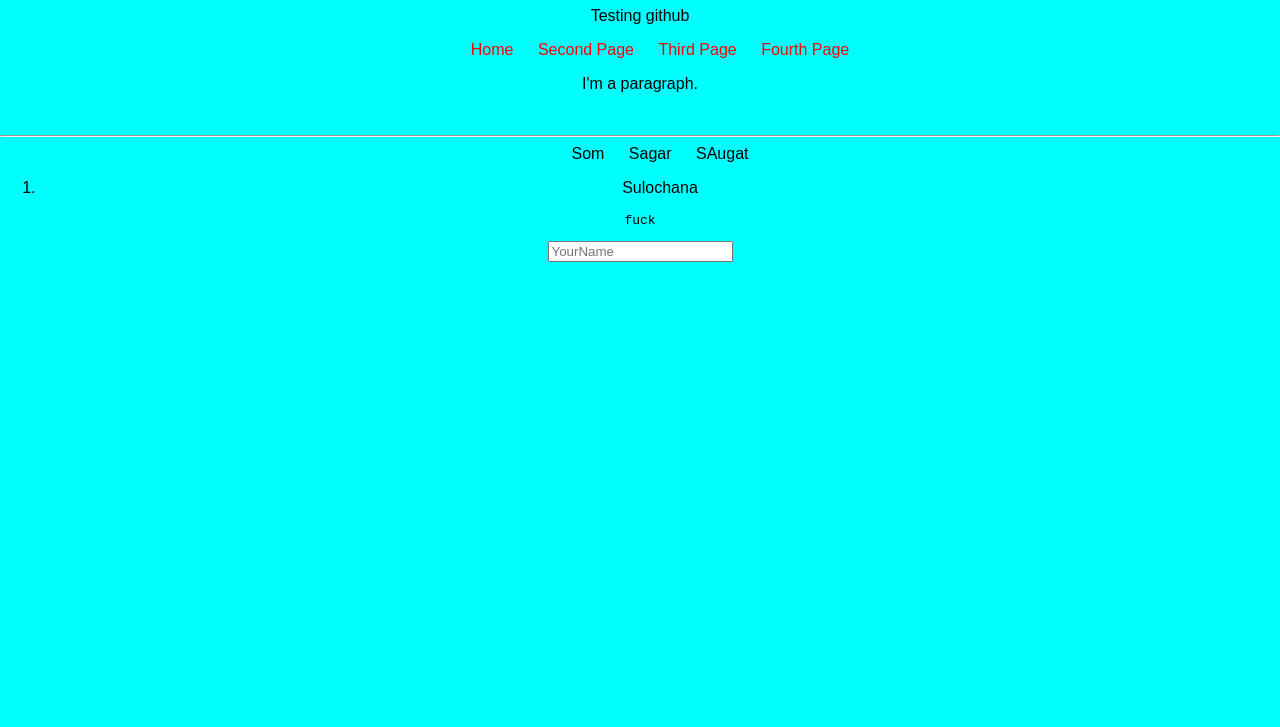
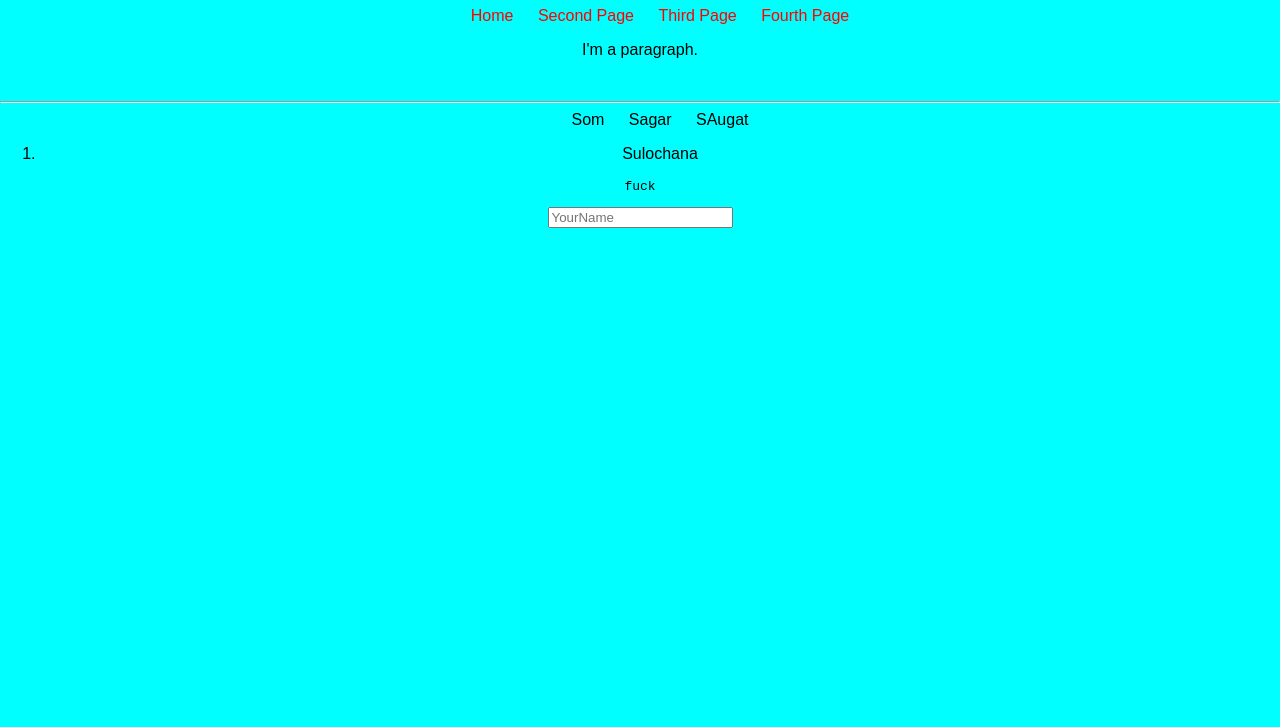
Before and after one commit to sombikram/test-repo, a plain HTML site: page index.html in a window 1280 px wide. Shown: the part 73-800 px from the top of the page. Drawn offline with Linux system fonts and the light colour scheme.

Commit message:
deleted "testing paragraph"

```diff
--- a/index.html
+++ b/index.html
@@ -9,7 +9,6 @@
 </head>
 <body>
     <h1>Welcome to my page</h1>
-    <p>Testing github</p>
     <ul>
         <li><a href="index.html">Home</a></li>
         <li><a href="second.html">Second Page</a></li>
```
